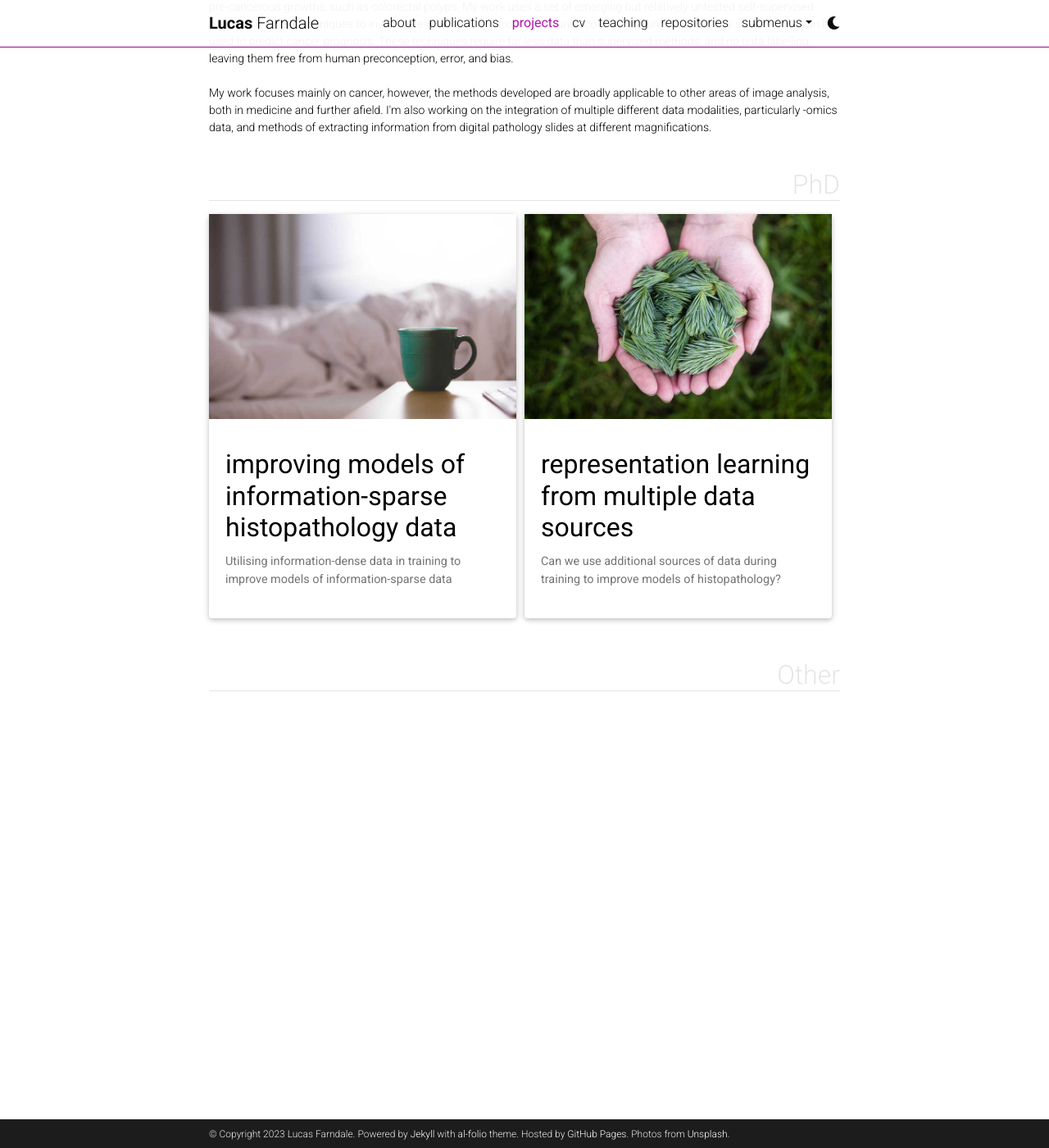
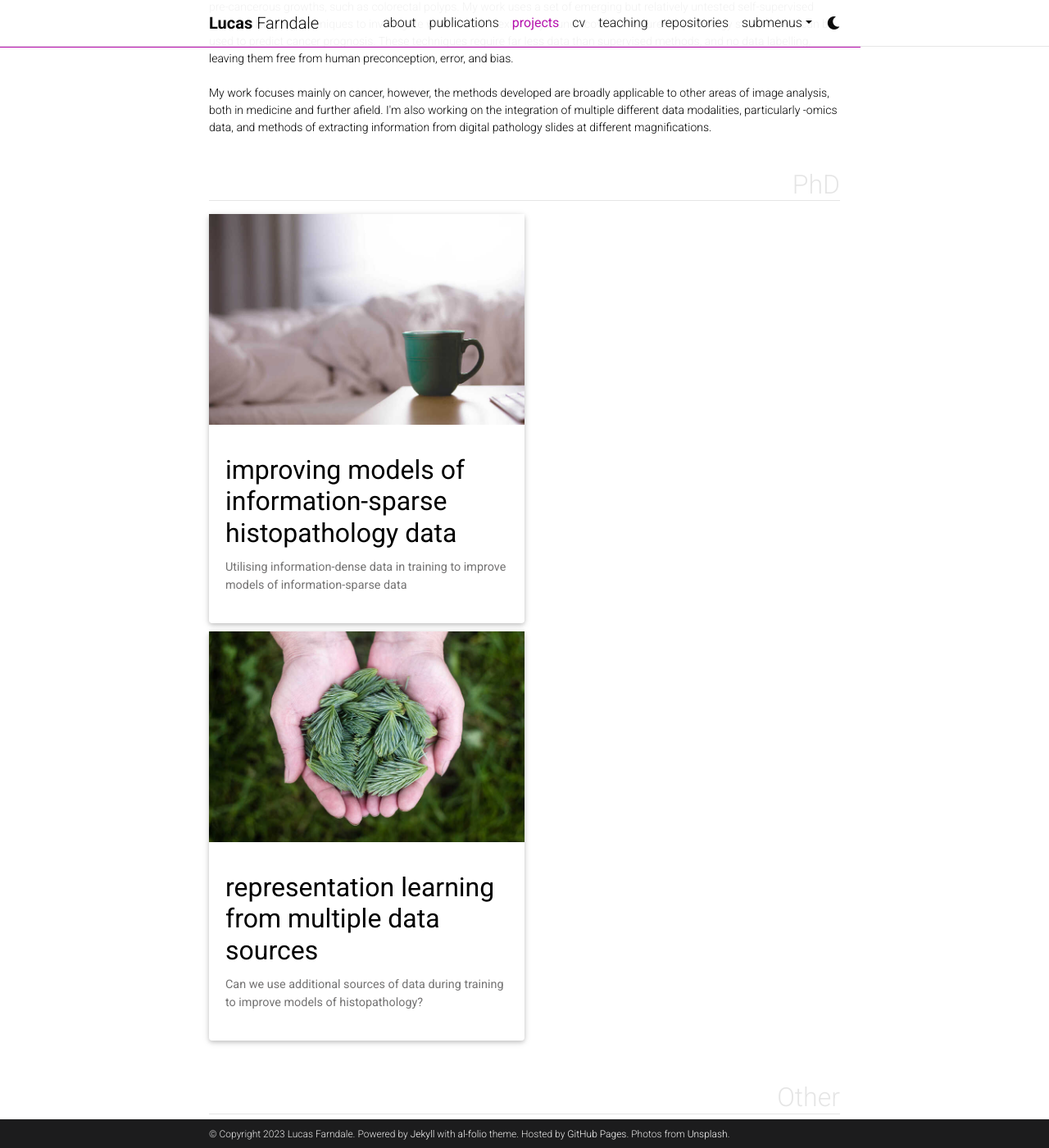
Before and after one commit to lucasfarndale/lucasfarndale.github.io, a Jekyll site: the page built from _pages/projects.md, in a window 1280 px wide and 1400 px high, scrolled down 205 px. Shown: the whole window at 82% size. Built offline with Jekyll 4.4.1, drawn with Linux system fonts in a browser that asks for light colours; full-size pictures stand in for the smaller copies a plugin makes; comment, search, counter and statistics services are not loaded; a style sheet for code colours, icons or effects is not loaded.

Commit message:
Update _base.scss

```diff
--- a/_sass/_base.scss
+++ b/_sass/_base.scss
@@ -512,7 +512,7 @@
 
   .grid-sizer,
   .grid-item {
-    width: 375px;
+    width: 50%;
     margin-bottom: 10px;
   }
 
```
